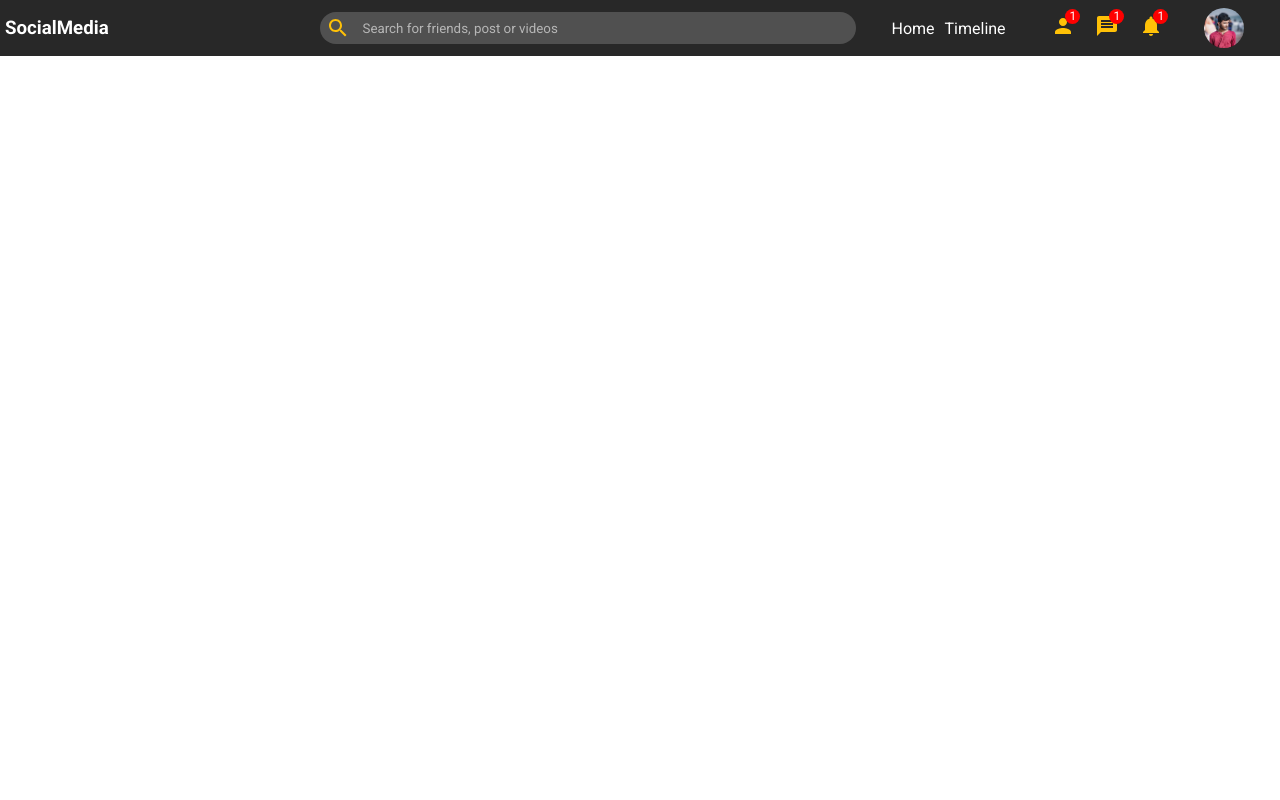
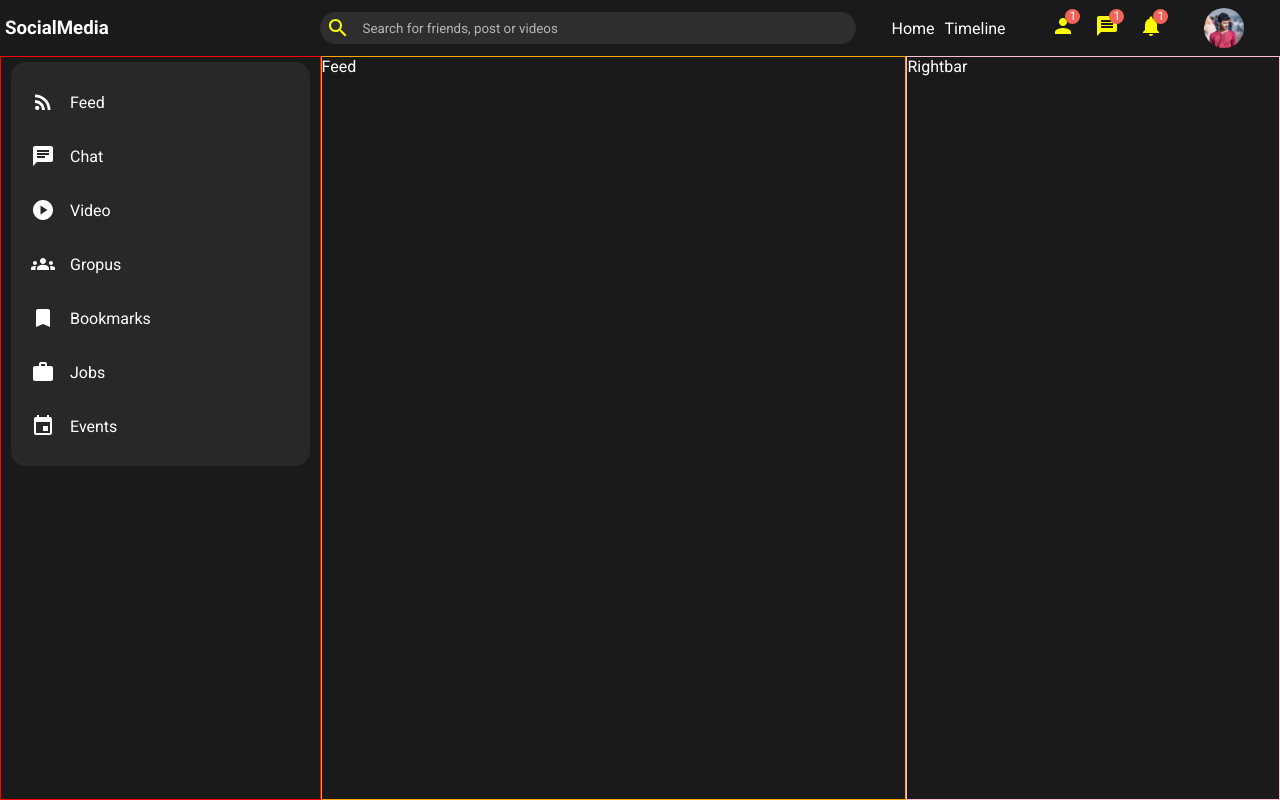
Before and after one commit to RizwanAhmed3000/Social-Media-React, a React (Create React App) app: page / in a window 1280 px wide. Built offline with nearby package versions, Linux system fonts and the light colour scheme.

Commit message:
components setup + sidebar

```diff
--- /dev/null
+++ b/src/components/Feed/Feed.css
@@ -0,0 +1,4 @@
+.feedContainer{
+    flex: 5.5;
+    border: 1px solid orange;
+}
--- /dev/null
+++ b/src/components/Feed/Feed.jsx
@@ -0,0 +1,9 @@
+import "./Feed.css"
+
+export default function Feed() {
+    return (
+        <div className="feedContainer">
+            Feed
+        </div>
+    )
+}
--- /dev/null
+++ b/src/components/Rightbar/Rightbar.css
@@ -0,0 +1,4 @@
+.rightbarContainer{
+    flex: 3.5;
+    border: 1px solid pink;
+}
--- /dev/null
+++ b/src/components/Rightbar/Rightbar.jsx
@@ -0,0 +1,9 @@
+import "./Rightbar.css"
+
+export default function Rightbar() {
+    return (
+        <div className="rightbarContainer">
+            Rightbar
+        </div>
+    )
+}
--- /dev/null
+++ b/src/components/Sidebar/Sidebar.css
@@ -0,0 +1,33 @@
+.sidebarContainer{
+    flex: 3;
+    height: calc(100vh - 56px);
+    border: 1px solid red;
+}
+
+.sidebarWrapper{
+    padding: 5px 10px;
+}
+
+.sidebarItmesList{
+    background-color: #282828;
+    padding: 3px 10px;
+    border-radius: 15px;
+}
+
+.sidebarItems{
+    display: flex;
+    align-items: center;
+    margin: 20px 0px;
+    padding: 5px 10px;
+    border-radius: 8px;
+    cursor: pointer;
+    transition: all 250ms ease;
+}
+
+.sidebarItems:hover{
+    background-color: #696969;
+}
+
+.itemText{
+    margin: 0px 15px;
+}
--- /dev/null
+++ b/src/components/Sidebar/Sidebar.jsx
@@ -0,0 +1,55 @@
+import "./Sidebar.css"
+import {
+    RssFeed, Chat, PlayCircle, Groups, Bookmark, Work, Event } from '@mui/icons-material';
+
+
+export default function Sidebar() {
+
+    const sidebarItmesArray = [
+        {
+            icon: <RssFeed className="itemIcon" />,
+            text: "Feed"
+        },
+        {
+            icon: <Chat className="itemIcon" />,
+            text: "Chat"
+        },
+        {
+            icon: <PlayCircle className="itemIcon" />,
+            text: "Video"
+        },
+        {
+            icon: <Groups className="itemIcon" />,
+            text: "Gropus"
+        },
+        {
+            icon: <Bookmark className="itemIcon" />,
+            text: "Bookmarks"
+        },
+        {
+            icon: <Work className="itemIcon" />,
+            text: "Jobs"
+        },
+        {
+            icon: <Event className="itemIcon" />,
+            text: "Events"
+        },
+    ]
+
+    return (
+        <div className="sidebarContainer">
+            <div className="sidebarWrapper">
+                <ul className="sidebarItmesList">
+                    {
+                        Array.from([...sidebarItmesArray], (item) => (
+                            <li className="sidebarItems">
+                                {item.icon}
+                                <span className="itemText">{item.text}</span>
+                            </li>
+                        ))
+                    }
+                </ul>
+            </div>
+        </div>
+    )
+}
--- a/src/components/Topbar/Topbar.css
+++ b/src/components/Topbar/Topbar.css
@@ -1,5 +1,5 @@
 .topbarContainer {
-    background-color: #282828;
+    background-color: #1A1A1A;
     color: #fff;
     padding: 8px 5px;
     display: flex;
@@ -9,12 +9,12 @@
     top: 0;
 }
 
-.left{
+.left {
     flex: 3;
 }
 
 .middle {
-    background-color: rgb(80, 80, 80);
+    background-color: #2F2E2E;
     width: 40%;
     padding: 4px 6px;
     display: flex;
@@ -35,7 +35,7 @@
     color: #fff;
 }
 
-.searchInput::placeholder{
+.searchInput::placeholder {
     color: rgb(182, 182, 182);
 }
 
@@ -48,24 +48,25 @@
 
 .right p {
     margin: 0px 5px;
+    cursor: pointer;
 }
 
 .iconsContainer {
     display: flex;
 }
 
-.topbarIcons{
+.topbarIcons {
     margin: 0px 10px;
     position: relative;
     cursor: pointer;
 }
 
-.iconsBadge{
+.iconsBadge {
     position: absolute;
     width: 15px;
     height: 15px;
     border-radius: 50%;
-    background-color: red;
+    background-color: #F26457;
     top: -5px;
     right: -5px;
     display: flex;
@@ -73,7 +74,7 @@
     font-size: 12px;
 }
 
-.profileImg{
+.profileImg {
     width: 40px;
     height: 40px;
     border-radius: 50%;
--- a/src/components/Topbar/Topbar.jsx
+++ b/src/components/Topbar/Topbar.jsx
@@ -8,7 +8,7 @@ export default function Topbar() {
                 <h3>SocialMedia</h3>
             </div>
             <div className="middle">
-                <Search style={{ color: "#ffc107" }} />
+                <Search style={{ color: "#FDFB00" }} />
                 <input className="searchInput" type="text" placeholder="Search for friends, post or videos" />
             </div>
             <div className="right">
@@ -18,15 +18,15 @@ export default function Topbar() {
                 </div>
                 <div className="iconsContainer">
                     <div className="topbarIcons">
-                        <Person style={{color: "#ffc107"}}/>
+                        <Person style={{ color: "#FDFB00" }} />
                         <span className="iconsBadge">1</span>
                     </div>
                     <div className="topbarIcons">
-                        <Message style={{color: "#ffc107"}}/>
+                        <Message style={{ color: "#FDFB00" }} />
                         <span className="iconsBadge">1</span>
                     </div>
                     <div className="topbarIcons">
-                        <Notifications style={{color: "#ffc107"}}/>
+                        <Notifications style={{ color: "#FDFB00" }} />
                         <span className="iconsBadge">1</span>
                     </div>
                 </div>
--- a/src/pages/Home/Home.jsx
+++ b/src/pages/Home/Home.jsx
@@ -1,7 +1,18 @@
+import Feed from "../../components/Feed/Feed";
+import Rightbar from "../../components/Rightbar/Rightbar";
+import Sidebar from "../../components/Sidebar/Sidebar";
 import Topbar from "../../components/Topbar/Topbar";
+import "./home.css";
 
 export default function Home() {
     return (
-        <Topbar/>
+        <>
+            <Topbar />
+            <div className="homeContainer">
+                <Sidebar />
+                <Feed />
+                <Rightbar />
+            </div>
+        </>
     )
 }
--- a/src/pages/Home/home.css
+++ b/src/pages/Home/home.css
@@ -0,0 +1,6 @@
+.homeContainer{
+    display: flex;
+    width: 100%;
+    background-color: #1A1A1A;
+    color: white;
+}
```
